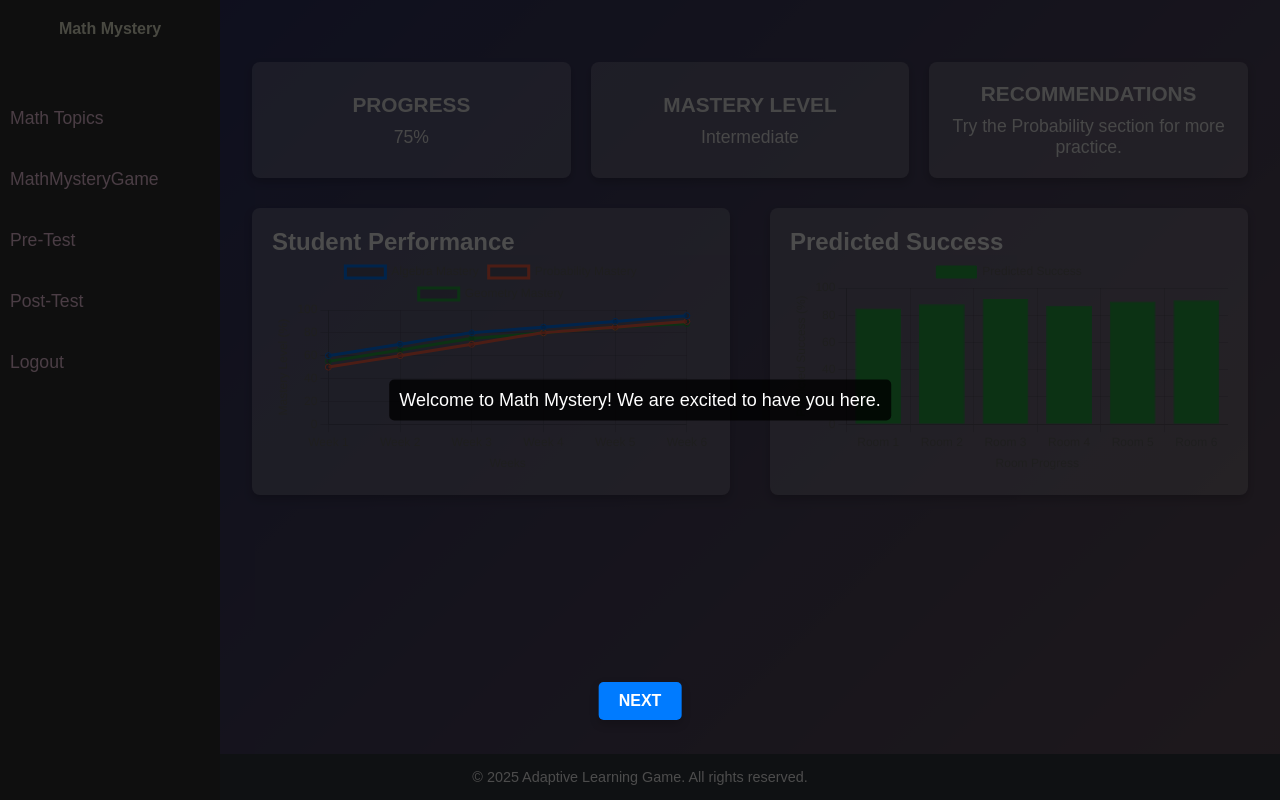
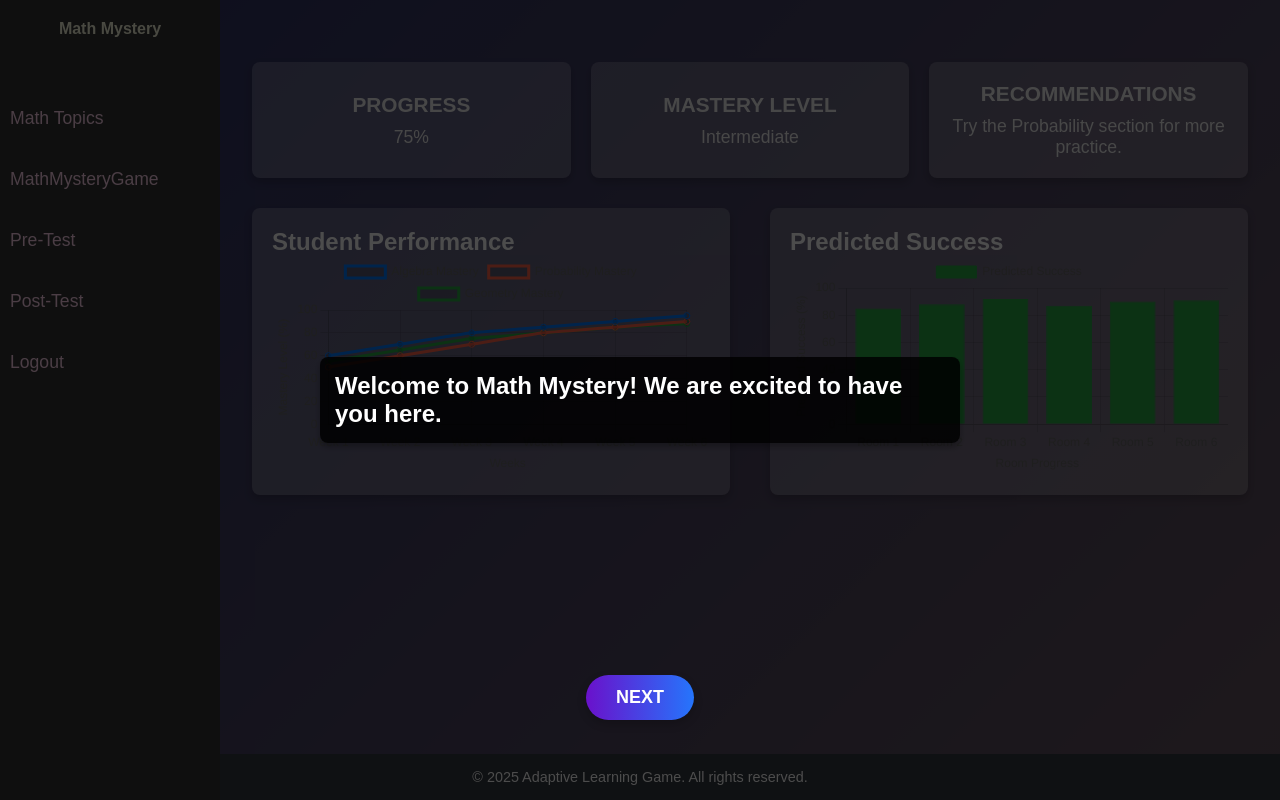
Before and after one commit to Ycy97/MathMysteryFinal, a Flask app: page /dashboard in a window 1280 px wide. Run offline with Flask 3, Linux system fonts and the light colour scheme; parts of the project's set-up code (start-up, migrations or seed data) failed here and were passed over.

Commit message:
beautify dashboard nav guide

```diff
--- a/templates/dashboard.html
+++ b/templates/dashboard.html
@@ -316,6 +316,44 @@
         }
     </script>
 
+    <style>
+        /* Step Text Style */
+        .step-text {
+            position: absolute;
+            color: #fff;
+            font-size: 24px; /* Increased size */
+            font-weight: bold; /* Added bold text */
+            background: rgba(0, 0, 0, 0.85);
+            padding: 15px;
+            border-radius: 8px;
+            z-index: 1002;
+            box-shadow: 0 4px 6px rgba(0, 0, 0, 0.3);
+        }
+
+        /* Step Navigation Button */
+        .step-navigation button {
+            background: linear-gradient(to right, #6a11cb, #2575fc);
+            color: white;
+            border: none;
+            padding: 12px 30px;
+            font-size: 18px;
+            font-weight: bold;
+            border-radius: 25px;
+            cursor: pointer;
+            transition: transform 0.3s, box-shadow 0.3s;
+        }
+
+        .step-navigation button:hover {
+            transform: translateY(-2px);
+            box-shadow: 0 6px 12px rgba(0, 0, 0, 0.3);
+        }
+
+        .step-navigation button:active {
+            transform: translateY(0);
+            box-shadow: none;
+        }
+    </style>
+
     <script>
         const loginUrl = "{{ url_for('login') }}";
         function logout() {
```
